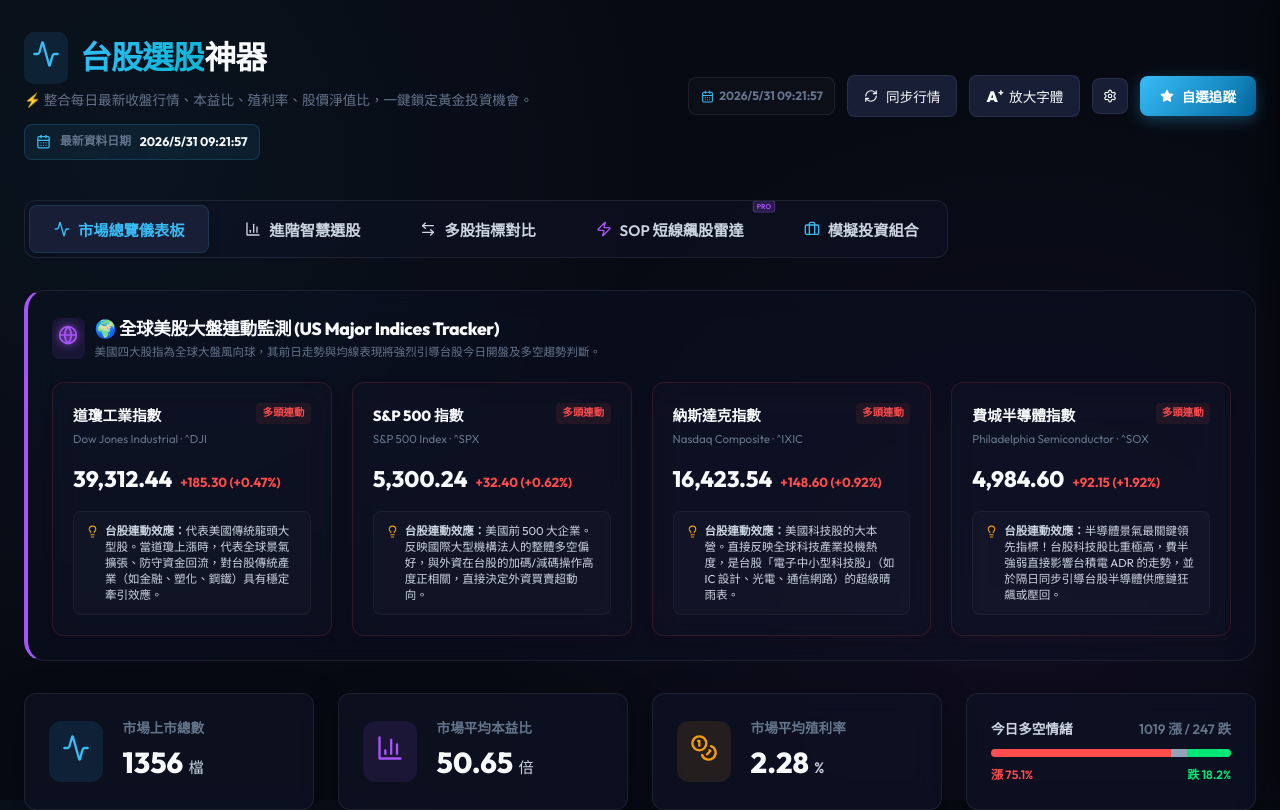
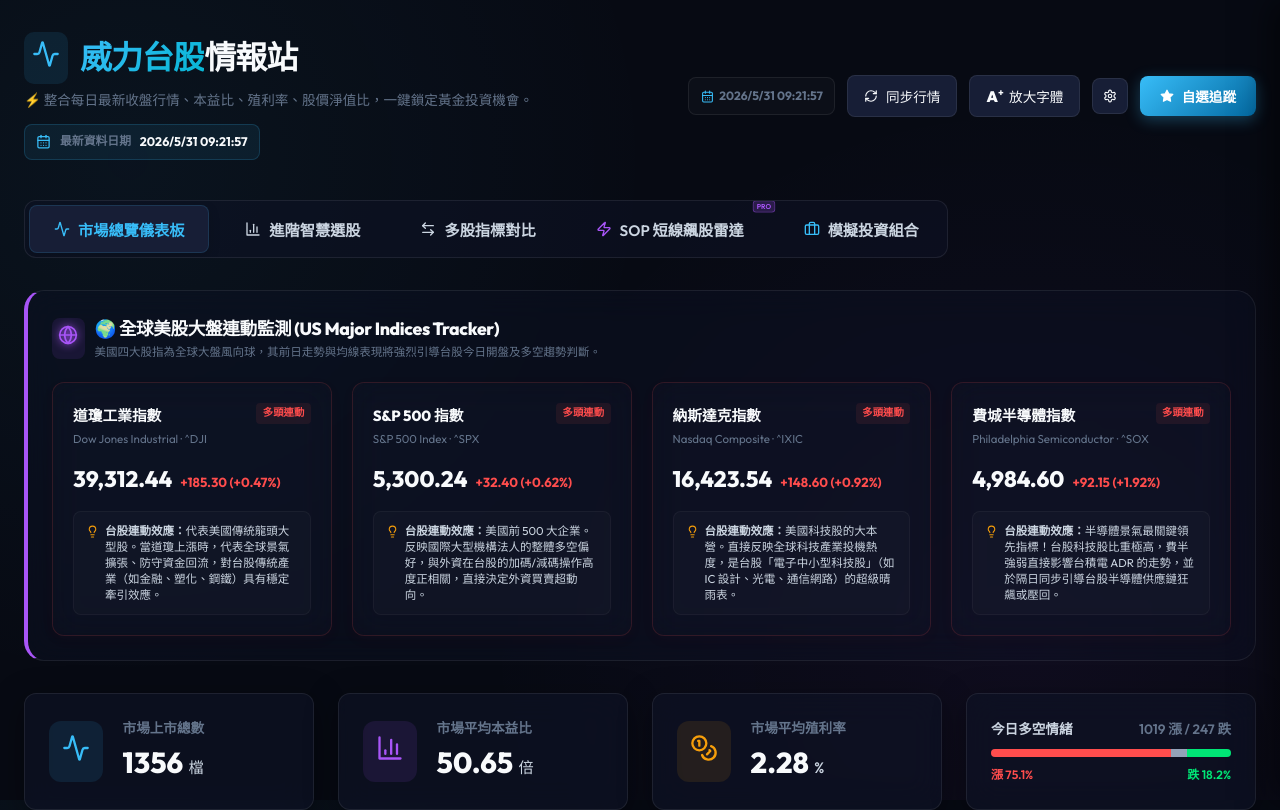
Before and after one commit to zerokemx-ui/Stock-picker, a React (Vite) app: page / in a window 1280 px wide. Shown: the top 810 px of the page. Built offline with nearby package versions, Linux system fonts and the light colour scheme; no server answers.

Commit message:
Rename site to Weili Taiwan Stock Intel

```diff
--- a/index.html
+++ b/index.html
@@ -6,8 +6,8 @@
     <meta name="viewport" content="width=device-width, initial-scale=1.0" />
 
     <!-- SEO Meta Tags -->
-    <title>台股選股神器 | 專業價值投資與即時多維度篩選系統</title>
-    <meta name="description" content="台股選股神器是一個高質感的專業選股平台，串接官方即時數據，提供包括高股息存股、價值投資、動能飆股等多重預設篩選策略，內建互動式 valuation 分佈直方圖與個股對比計算機，助您精準尋找市場黃金投資機會。" />
+    <title>威力台股情報站 | 台股資訊、籌碼解析與多維度投資雷達</title>
+    <meta name="description" content="威力台股情報站是一個高質感的台股資訊平台，串接官方數據，提供市場總覽、籌碼解析、策略篩選、個股分析、投資組合追蹤與多維度比較工具，協助快速掌握台股投資情報。" />
     <meta name="keywords" content="台股, 選股, 本益比, 殖利率, 股價淨值比, 價值投資, 高股息, 存股, 股票分析" />
 
     <!-- Premium Google Fonts -->
--- a/src/App.jsx
+++ b/src/App.jsx
@@ -548,8 +548,8 @@ export default function App() {
               <Activity size={28} />
             </div>
             <h1 style={{ fontSize: '2rem', fontWeight: 900, letterSpacing: '-0.03em' }}>
-              <span className="text-gradient-cyan">台股選股</span>
-              <span style={{ color: 'var(--text-primary)' }}>神器</span>
+              <span className="text-gradient-cyan">威力台股</span>
+              <span style={{ color: 'var(--text-primary)' }}>情報站</span>
             </h1>
 
             {/* 離線或備用數據狀態提示 badge */}
--- a/src/index.css
+++ b/src/index.css
@@ -1,5 +1,5 @@
 /* ==========================================================================
-   台股選股神器 核心設計系統 - Vanilla CSS Design System
+   威力台股情報站 核心設計系統 - Vanilla CSS Design System
    ========================================================================== */
 
 /* 全域變數定義 */
--- a/src/utils/stockUtils.js
+++ b/src/utils/stockUtils.js
@@ -1,5 +1,5 @@
 /**
- * 台灣股市選股神器 - 輔助工具與策略定義
+ * 威力台股情報站 - 輔助工具與策略定義
  */
 
 // 1. 預設選股策略條件定義
```
Also changed, not shown: 2 other files (tests, documents, lock files or other folders).
